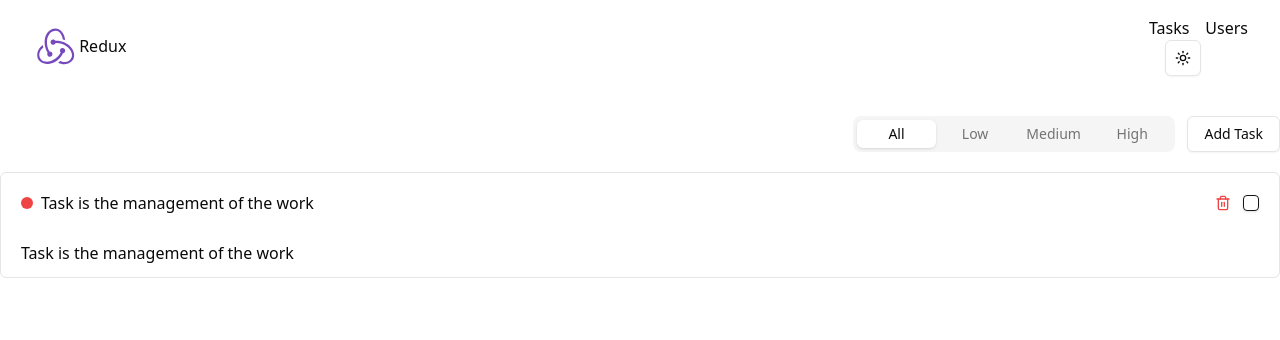
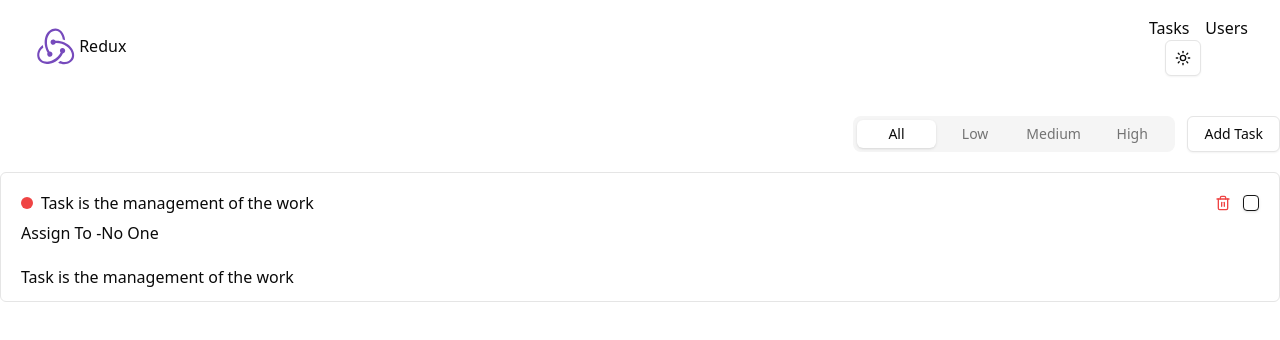
Before and after one commit to Mehebul02/first-redux, a React (Vite) app: page / in a window 1280 px wide. Shown: the top 340 px of the page. Built offline with nearby package versions, Linux system fonts and the light colour scheme.

Commit message:
Assigned user name

```diff
--- a/src/components/module/tasks/TasksCard.tsx
+++ b/src/components/module/tasks/TasksCard.tsx
@@ -2,15 +2,21 @@ import { Button } from '@/components/ui/button';
 import { Checkbox } from '@/components/ui/checkbox';
 import { cn } from '@/lib/utils';
 import { deleteTask, toggleCompleteState } from '@/redux/features/task/taskSlice';
+import { selectUsers } from '@/redux/features/user/userSlice';
 import { useAppDispatch } from '@/redux/hook';
 import { ITask } from '@/types';
 import { Trash2 } from 'lucide-react';
+import { useSelector } from 'react-redux';
 
 interface IProps {
     task: ITask
 }
 
 const TasksCard = ({ task }: IProps) => {
+
+    const users = useSelector(selectUsers)
+
+    const assignedUser = users.find(user=> user.id === task.assignedTo)
 
     const dispatch = useAppDispatch()
     return (
@@ -37,7 +43,10 @@ const TasksCard = ({ task }: IProps) => {
                     <Checkbox checked={task.isCompleted} onClick={()=>dispatch(toggleCompleteState(task.id))} />
                 </div>
             </div>
-            <p className='mt-5'>{task.description}</p>
+           <div>
+           <p>Assign To -{assignedUser? assignedUser.name :'No One'} </p>
+           <p className='mt-5'>{task.description}</p>
+           </div>
         </div>
 
     );
```
